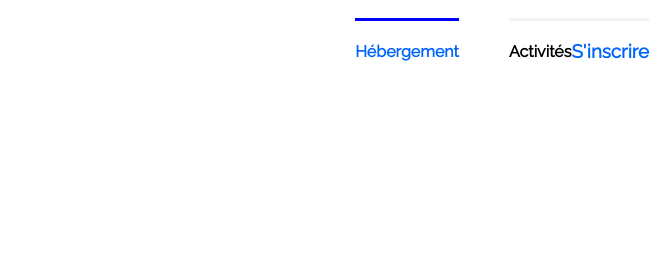
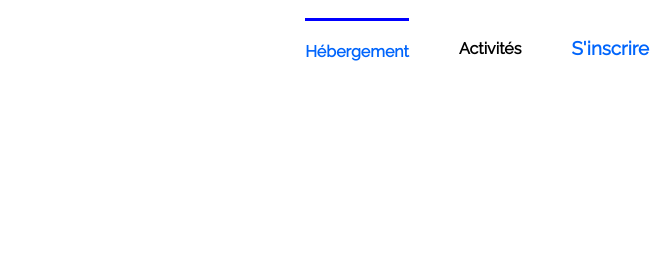
Before and after one commit to marowa3D/BELGASSEMI-MAROWA_2_21062021, a plain HTML site: page index.html in a window 1280 px wide. Shown: the top 280 px of the page, 623-1280 px from the left. Drawn offline with Linux system fonts and the light colour scheme.

Commit message:
modification barredenavigation

```diff
--- a/index.html
+++ b/index.html
@@ -32,11 +32,10 @@
       <div class="menuNavigation">
        <div class="bordureNav"><h4><a class="colorBleu">Hébergement</a></h4></div>
 
-        <div class="bordureNav23"><h4><a>Activités</a></h4>
+        <h4><a>Activités</a></h4>
           <h3
           class="menu_inscrire"><a
           class="colorBleu">S'inscrire</a></h3>
-        </div>
       </div>
     </nav>
 
--- a/style.css
+++ b/style.css
@@ -66,11 +66,6 @@ body {
 .bordureNav {
   border-top: 3px solid blue;
 }
-.bordureNav23 {
-  display: flex;
-  border-top: 3px solid #f2f2f2;
-}
-
 .marglogo {
   margin-bottom: 7px;
 }
```
